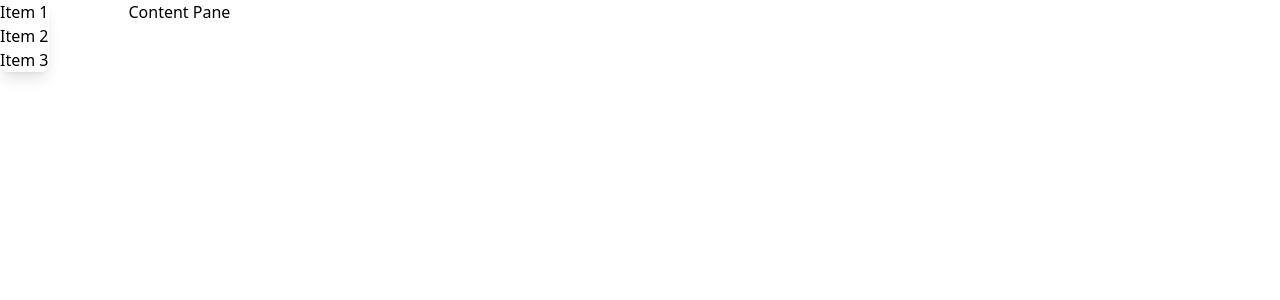
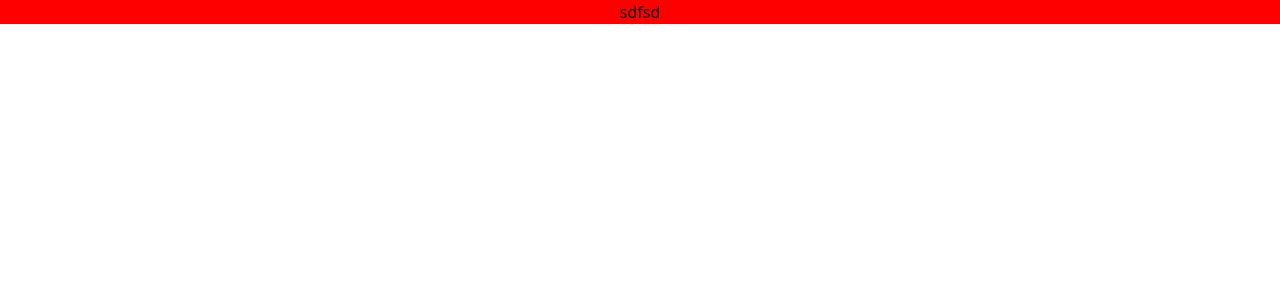
Before and after one commit to EmmanualJanuarie/KBS_portal, a React (Vite) app in the folder mern-frontend/: page /admin-dashboard in a window 1280 px wide. Shown: the top 300 px of the page. Built offline with nearby package versions, Linux system fonts and the light colour scheme.

Commit message:
Update AdminDashboardPage.tsx

```diff
--- a/mern-frontend/pages/AdminDashboardPage.tsx
+++ b/mern-frontend/pages/AdminDashboardPage.tsx
@@ -6,13 +6,10 @@ export default function AdminDashboardPage(){
     });
 
     return(
-        <div className="flex flex-row lg:gap-20">
-            <div className="flex flex-col bg-white/96 rounded-lg shadow-lg w-[400px]">
-                <div>Item 1</div>
-                <div>Item 2</div>
-                <div>Item 3</div>
+        <>
+            <div className="flex items-center justify-center max-lg:h-44" style={{backgroundColor: "red"}}>
+                sdfsd
             </div>
-            <div className="flex-1 bg-blue-100 p-4">Content Pane</div>
-        </div>
+        </>
     );
 }
```
